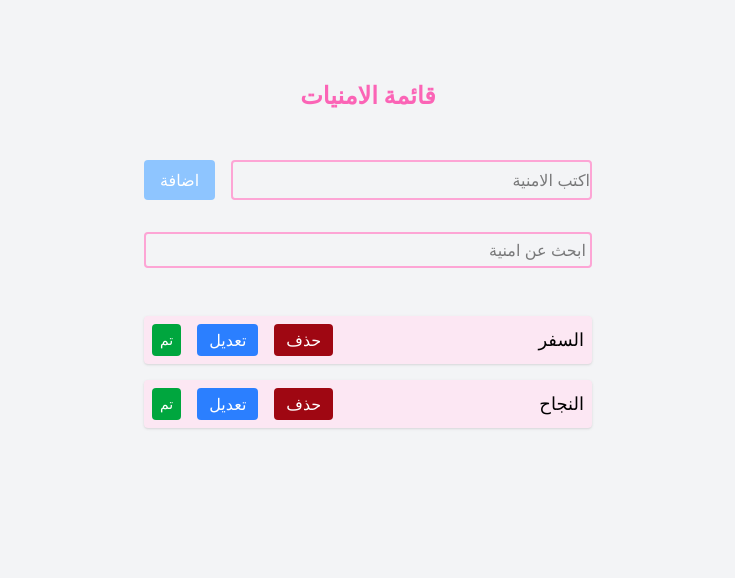
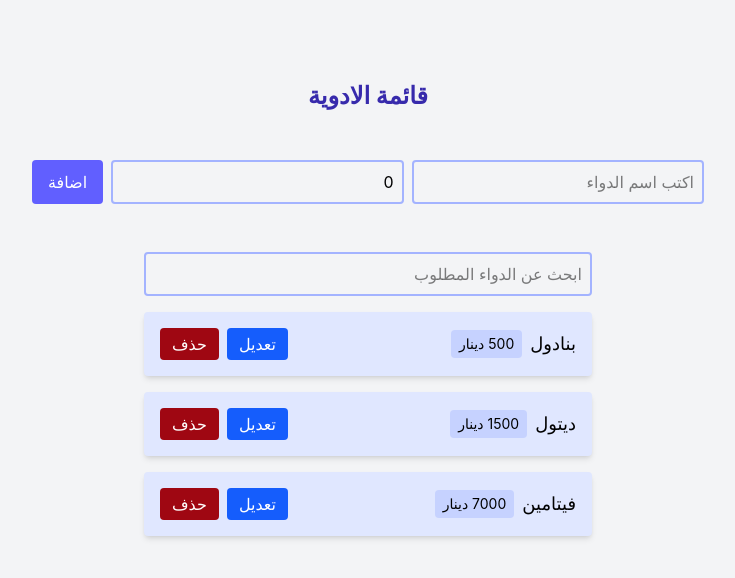
Before and after one commit to zahraadev/my-react-app, a React (Vite) app: page / in a window 1280 px wide. Shown: the top 578 px of the page, without its empty margins (272-1007 px from the left). Built offline with nearby package versions, Linux system fonts and the light colour scheme.

Commit message:
قائمة ادوية

```diff
--- a/src/App.tsx
+++ b/src/App.tsx
@@ -331,7 +331,7 @@ export default function App() {
   );
 }*/
 
-
+/*
 import { useState } from "react";
 import Wishes from "./components/Wishes";
 
@@ -401,4 +401,106 @@ const filterwishes = wishes.filter((wish) => wish.title.toLowerCase().includes(s
       </div>
     </div>
   )
+}*/
+
+
+import { useState } from "react";
+import Medicine from "./components/Medicine"; // تأكدي من إسم ملف الابن عندج إذا كان Medicine أو غير إسم
+
+
+interface medicine {
+  id: number;
+  name: string;
+  price: number;
+  iscompleted: boolean;
 }
+
+export default function App() {
+  // 1. المصفوفة الافتراضية
+  const [medicines, setmedicine] = useState<medicine[]>([
+    { id: 1, name: "بنادول", price: 500, iscompleted: false },
+    { id: 2, name: "ديتول", price: 1500, iscompleted: false },
+    { id: 3, name: "فيتامين", price: 7000, iscompleted: false },
+  ]);
+
+  // 2. الـ States مالت الـ Inputs
+  const [name, setname] = useState<string>("");
+  const [price, setprice] = useState<number>(0);
+  const [search, setsearch] = useState<string>("");
+
+  // 3. دالة الإضافة
+  const handleadd = () => {
+    if (name.trim() !== "" && price !== 0) {
+      const newmedicine: medicine = {
+        id: Date.now(),
+        name: name,
+        price: Number(price), // تحويل السعر إلى رقم ليطابق الـ interface
+        iscompleted: false,
+      };
+
+      setmedicine([...medicines, newmedicine]);
+      setname("");
+      setprice(0);
+    }
+  };
+
+  const handledelte =(id: number)=>{
+    setmedicine(medicines.filter(medicine=> medicine.id !== id));
+  }
+
+  const handleupdate=(id: number, newname: string, newprice: string)=>{
+    setmedicine(medicines.map(medicine=> medicine.id === id ?{...medicine, name: newname, price: Number(newprice)}: medicine));
+  }
+
+  const filtermedicines = medicines.filter(medicine=> medicine.name.toLowerCase().includes(search.toLowerCase()));
+
+  return (
+    <div className="min-h-screen bg-gray-100 p-8" dir="rtl">
+      <div className="max-w-2xl mx-auto">
+        <h1 className="text-2xl text-indigo-800 text-center font-bold mt-12">
+          قائمة الادوية
+        </h1>
+
+        {/* حقول الإدخال والزر */}
+        <div className="flex justify-center gap-2 mt-12">
+          <input
+            className="w-full max-w-md border-2 border-indigo-300 rounded outline-none p-2 text-black"
+            type="text"
+            value={name}
+            onChange={(e) => setname(e.target.value)}
+            placeholder="اكتب اسم الدواء"
+          />
+          <input
+            className="w-full max-w-md border-2 border-indigo-300 rounded outline-none p-2 text-black"
+            type="number"
+            value={price}
+            onChange={(e) => setprice(Number(e.target.value))}
+            placeholder="اكتب سعر الدواء"
+          />
+          <button
+            onClick={handleadd}
+            className="px-4 py-2 rounded bg-indigo-500 text-white cursor-pointer hover:bg-indigo-600 transition"
+          >
+            اضافة
+          </button>
+        </div>
+
+        {/* عرض قائمة الأدوية - الأقواس دائرية للـ Return التلقائي */}
+        <div className="flex flex-col justify-center items-center w-full max-w-md mx-auto gap-4 mt-12">
+           <input className="w-full max-w-md border-2 border-indigo-300 rounded outline-none p-2 text-black" type="text" value={search} onChange={(e)=> setsearch(e.target.value)} placeholder="ابحث عن الدواء المطلوب"></input>
+          {filtermedicines.map((medicine) => (
+            <Medicine
+              key={medicine.id}
+              id={medicine.id}
+              name={medicine.name}
+              price={medicine.price}
+              iscompleted={medicine.iscompleted}
+              ondelete={()=> handledelte(medicine.id)}
+              onupdate={(newname, newprice)=> handleupdate(medicine.id, newname,newprice)}
+            />
+          ))}
+        </div>
+      </div>
+    </div>
+  );
+}
--- /dev/null
+++ b/src/components/Medicine.tsx
@@ -0,0 +1,52 @@
+import { useState } from "react";
+
+interface medicinetype {
+  id: number;
+  name: string;
+  price: number;
+  iscompleted: boolean;
+  ondelete:()=> void;
+  onupdate: (newname: string, newprice: string)=> void;
+}
+
+export default function Medicine({ id, name, price, iscompleted ,ondelete, onupdate}: medicinetype) {
+    const[isedit, setisedit] = useState(false);
+    const[newname, setnewname]= useState(name);
+    const[newprice, setnewprice] = useState<number>(price);
+
+    const handlesave=()=>{
+        onupdate(newname, newprice.toString());
+        setisedit(false);
+    }
+
+    const handlecancel=()=>{
+        setisedit(false);
+    }
+  return (
+    <div className="w-full p-4 rounded bg-indigo-100 shadow-md text-black">
+      <div className="flex justify-between items-center w-full">
+        {isedit ? (
+            <div className="flex gap-2 w-full" onClick={(e) => e.stopPropagation()}>
+                <input className="w-full border border-indigo-200 rounded outline-none focus:border-indigo-300" type="text" value={newname} onChange={(e)=>setnewname(e.target.value)}></input>
+                <input className="w-full border border-indigo-200 rounded outline-none focus:border-indigo-300" type="number" value={newprice} onChange={(e)=> setnewprice(Number(e.target.value))}></input>
+                <button onClick={handlesave} className="px-2 py-1 rounded bg-green-700 text-white">حفظ</button>
+                <button onClick={handlecancel} className="px-2 py-1 rounded bg-red-700 text-white">الغاء</button>
+            </div>
+        ) : (
+            <>
+                <div className="flex gap-2">
+                    <span className="text-lg font-medium">{name}</span>
+                    <span className="text-sm bg-indigo-200 px-2 py-1 rounded">
+                     {price} دينار
+                    </span>
+                </div>
+                <div className="flex gap-2">
+                    <button onClick={() => setisedit(true)} className="px-3 py-1 rounded bg-blue-600 text-white cursor-pointer">تعديل</button>
+                    <button onClick={ondelete} className="px-3 py-1 rounded bg-red-800 text-white cursor-pointer">حذف</button>
+                </div>
+            </>
+        )}
+      </div>
+    </div>
+  );
+}
```
